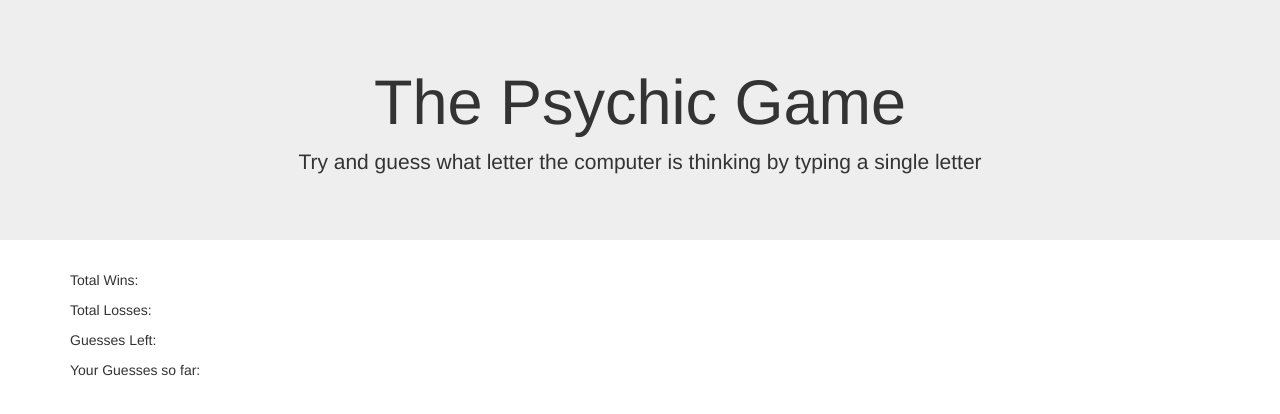
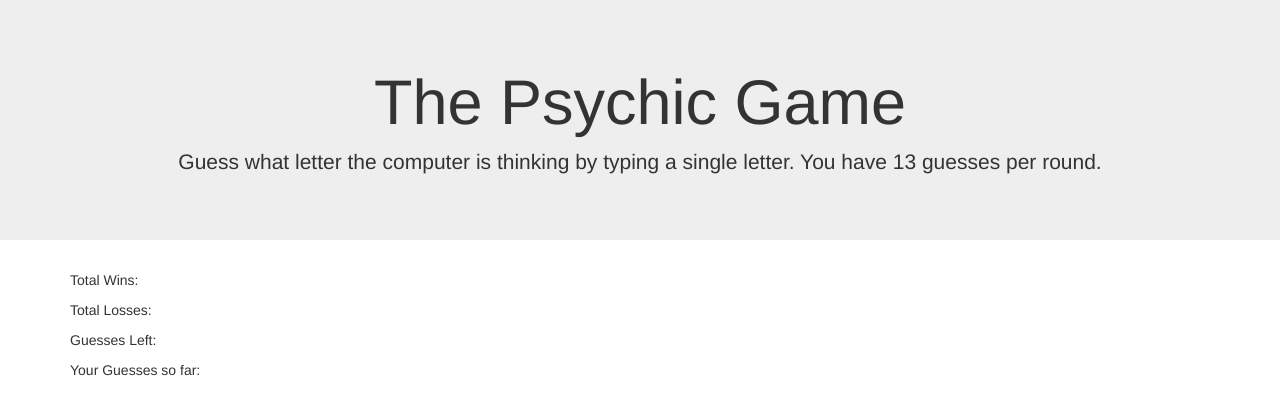
Before and after one commit to ajmaravilla/Psychic-Game, a plain HTML site: page index.html in a window 1280 px wide. Drawn offline with nearby package versions, Linux system fonts and the light colour scheme.

Commit message:
minor updates to js and html

```diff
--- a/assets/javascript/game.js
+++ b/assets/javascript/game.js
@@ -1,4 +1,4 @@
-//Given the user chooses to play the psyckic game
+//Given the user chooses to play the psychic game
 //And Given the page is rendered
     var wins = 0;
     var losses = 0;
--- a/index.html
+++ b/index.html
@@ -11,7 +11,7 @@
 
 <div class="jumbotron text-center">
     <h1>The Psychic Game</h1>
-    <p>Try and guess what letter the computer is thinking by typing a single letter</p>
+    <p>Guess what letter the computer is thinking by typing a single letter. You have 13 guesses per round.</p>
 </div>
   <div class="container">
     <div id="game">
@@ -21,6 +21,10 @@
         <p>Total Losses:</p>
         <p>Guesses Left:</p>
         <p>Your Guesses so far:</p>
+        <!--<form>
+        	<p>Your Guesses so far:</p>
+        	<input type="text" name="Guesses">
+        </form>!-->
       </div>
     </div>
   </div>
```
Also changed, not shown: 3 other files.
